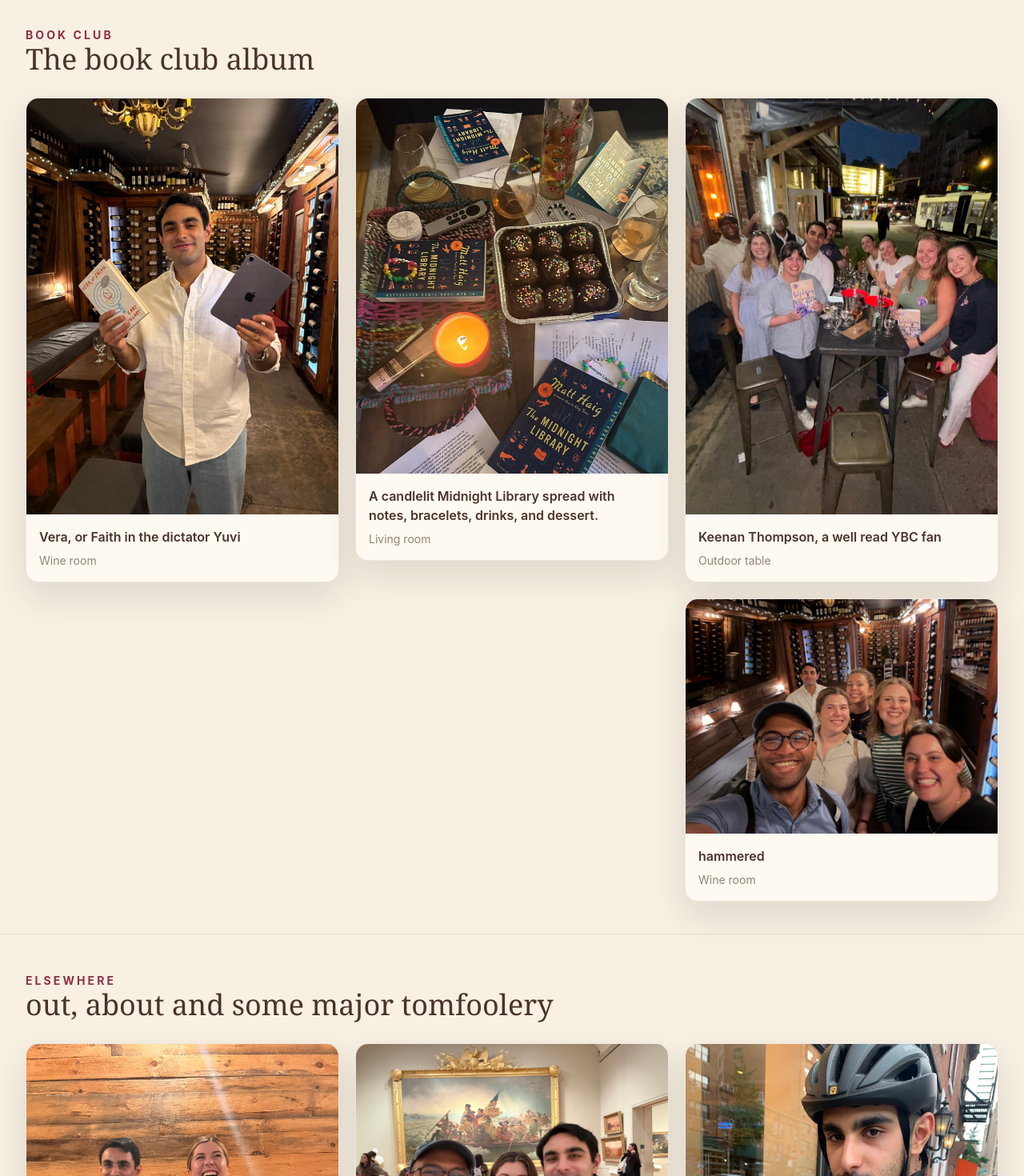
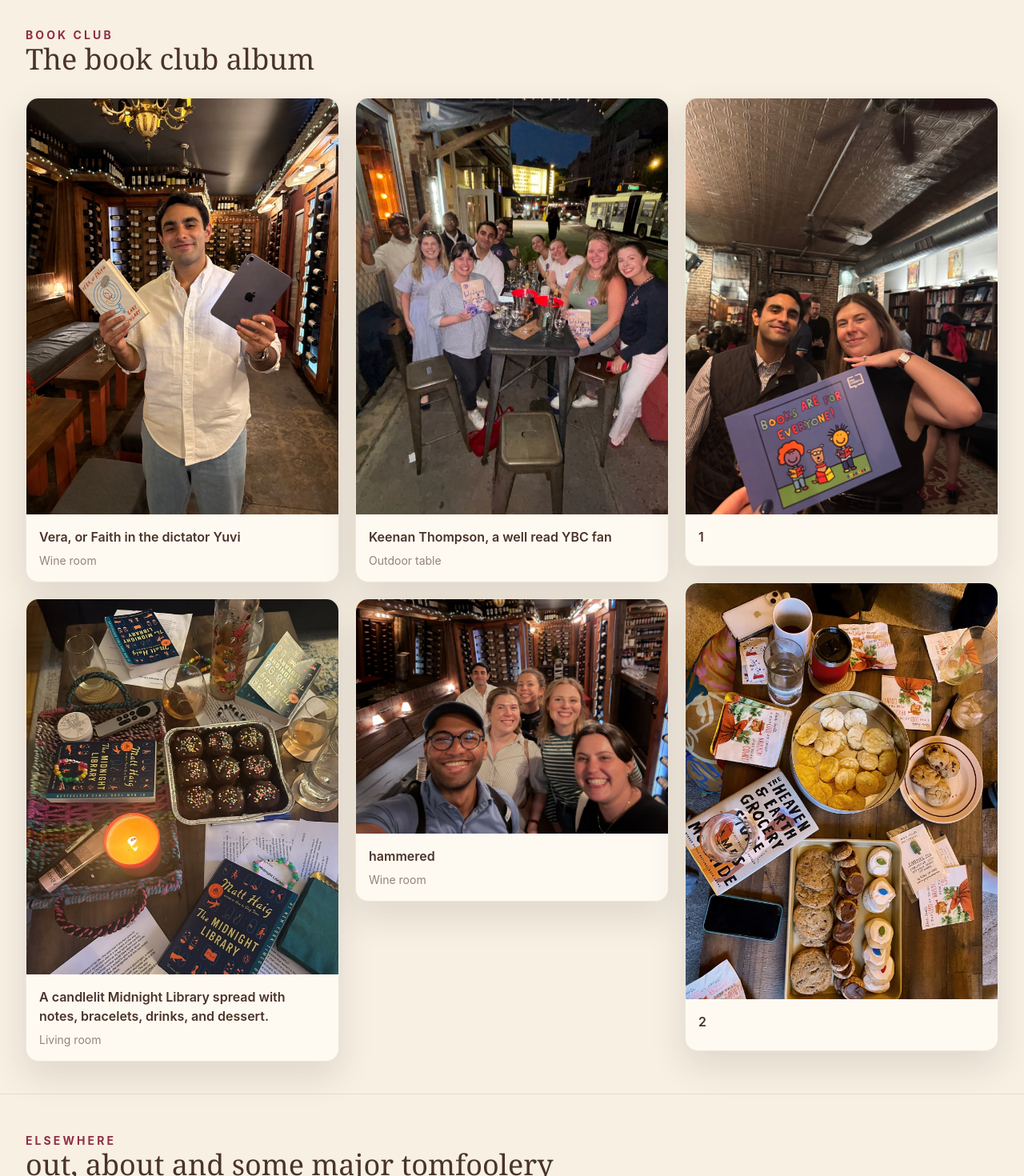
Before and after one commit to Shlok-Joseph-Paul/Yuvis-book-club, a React (Vite) app: page /photos in a window 1280 px wide. Shown: the part 300-1770 px from the top of the page at 80% size. Built offline with nearby package versions, Linux system fonts and the light colour scheme.

Commit message:
Add book club album photos

```diff
--- a/src/data/photos.ts
+++ b/src/data/photos.ts
@@ -39,6 +39,18 @@ export const photos: Photo[] = [
     altText:
       'Book club group selfie in a warmly lit wine room with wooden shelves, bottles, and string lights.',
   },
+  {
+    id: 'book-club-extra-01',
+    imageUrl: '/images/photos/book-club-extra-01.jpg',
+    caption: '1',
+    altText: 'Book club photo 1.',
+  },
+  {
+    id: 'book-club-extra-02',
+    imageUrl: '/images/photos/book-club-extra-02.jpg',
+    caption: '2',
+    altText: 'Book club photo 2.',
+  },
 ];
 
 const tomfooleryPhoto = (photoNumber: number, caption: string): Photo => {
```
Also changed, not shown: public/images/photos/book-club-extra-01.jpg (added), public/images/photos/book-club-extra-02.jpg (added).
